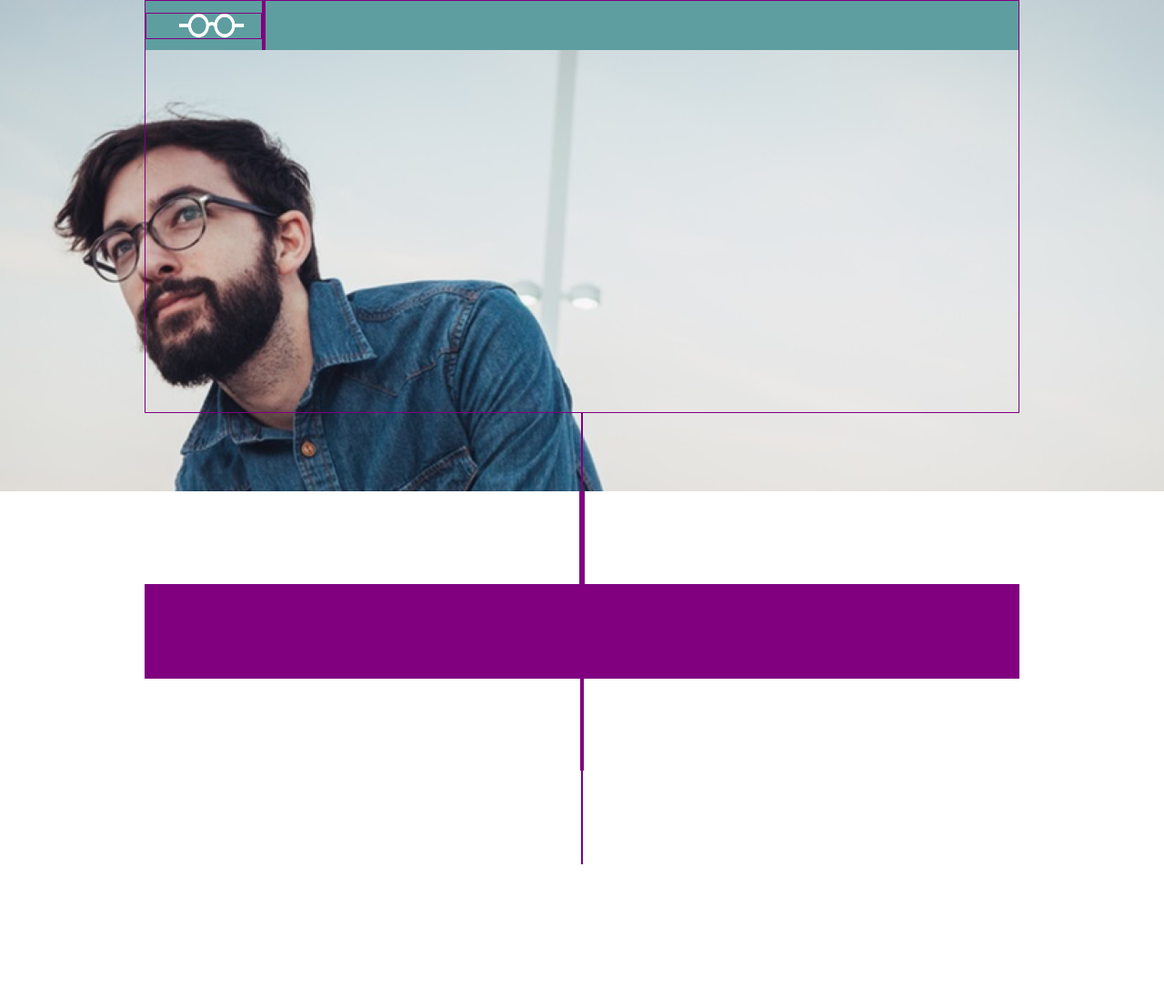
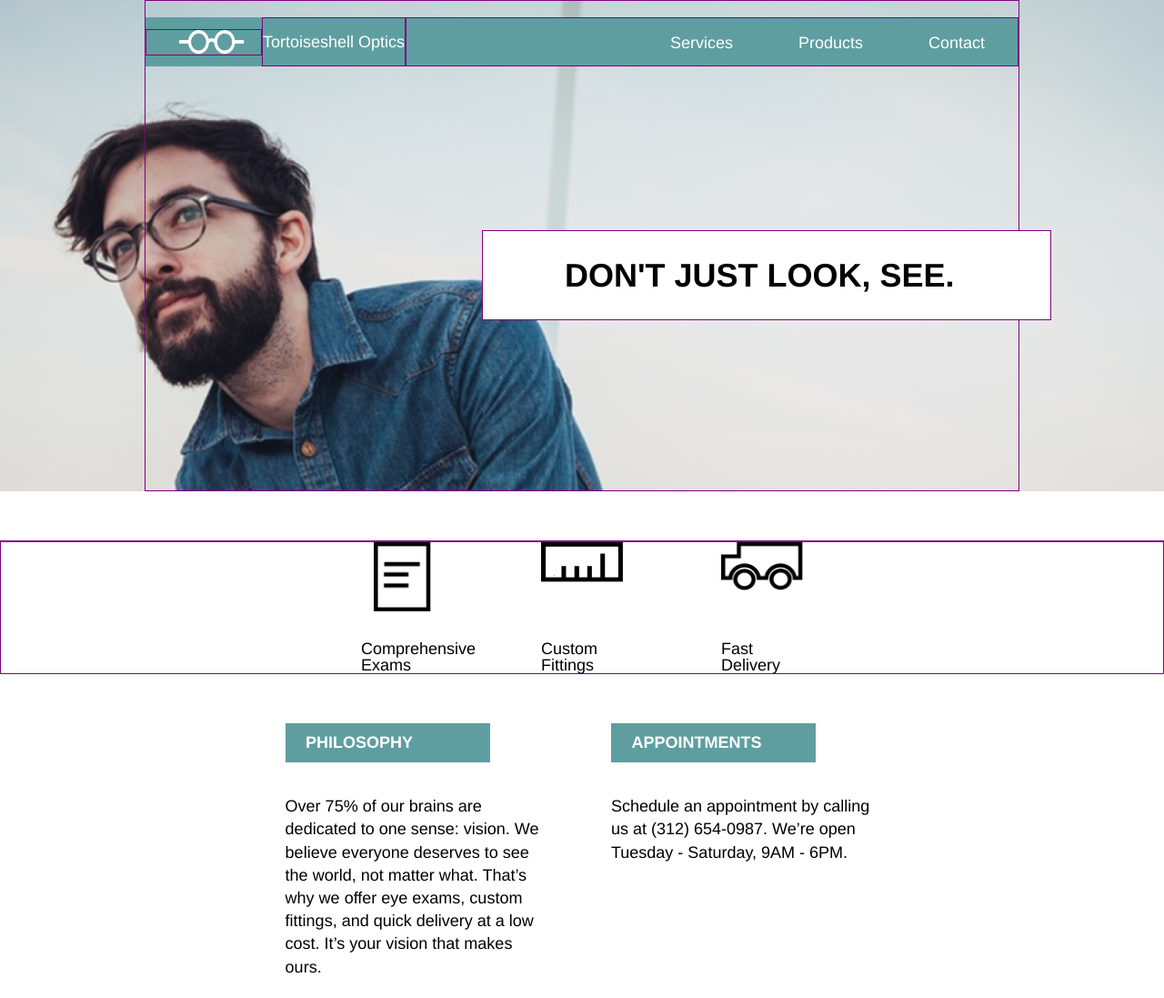
Before and after one commit to justamanda/tortoiseshell, a plain HTML site: page index.html in a window 1280 px wide. Shown: the top 1097 px of the page at 91% size. Before the commit the page ends 950 px from the top, so only its background shows below. Drawn offline with Linux system fonts and the light colour scheme.

Commit message:
main div complete

```diff
--- a/Resources/CSS/style.css
+++ b/Resources/CSS/style.css
@@ -25,7 +25,8 @@ header{
   align-items:center;
 }
 header.container{
-
+  display:flex;
+  flex-direction:column;
 }
 .container{
   width:960px;
@@ -36,6 +37,7 @@ header.container{
 .top-banner{
   display:flex;
   flex-direction:row;
+  margin-top:1rem;
   background-color:cadetblue;
   width:100%;
   height:3rem;
@@ -57,78 +59,156 @@ header.container{
 }
 
 .brand{
+  display:flex;
+  align-items:center;
+  color:white;
   border: purple 1px solid;
 
 }
 
 .nav{
   border: purple 1px solid;
-
+  display:flex;
+  justify-content:flex-end;
+  width:70%;
 }
 
-.mobile.nav{
-  border: purple 1px solid;
+.nav li{
+  list-style: none;
+  color:white;
+  padding: 1rem 2rem;
+}
 
+.mobile-nav li{
+
+  list-style: none;
+  color:white;
+  padding: 1rem 2rem;
+  display:none;
+}
+
+.tag-container{
+  display:flex;
+  justify-content:flex-end;
+
+  width:960px;
 }
 
 .tagline{
   border: purple 1px solid;
-  background-color:purple;
-  height:100px;
+  background-color:white;
+  padding: 1.5rem 5rem;
+  padding-right:3rem;
+  width:50%;
+  margin-top:10rem;
+  margin-right:-2rem;
+}
+
+h1{
+  font-weight:bold;
+  font-size:2rem;
+  line-height:1.2;
+  margin:0;
+  padding:0;
+
 }
 
 .main{
+  margin-top:3rem;
   border: purple 1px solid;
-  background-color:purple;
-  height:100px;
+  width:100%;
 }
 
 .icons{
   border: purple 1px solid;
-  background-color:purple;
-  height:100px;
+  height:8rem;
+  display:flex;
+  justify-content:center;
+  align-items:center;
+  margin-bottom:3rem;
+}
+
+.exam,
+.fittings,
+.delivery{
+  display:flex;
+  flex-direction:column;
+  justify-content:space-between;
+  align-items:center;
+  margin: 0 3rem;
+  height:8rem;
+}
+
+.exam p,
+.fittings p,
+.delivery p{
+  width:5rem;
 }
 
 .exam{
-  border: purple 1px solid;
-  background-color:purple;
-  height:100px;
+
+}
+
+.exam img{
+  width:3.5rem;
 }
 
 .fittings{
-  border: purple 1px solid;
-  background-color:purple;
-  height:100px;
+
+}
+
+.fittings img{
+  width:5rem;
 }
 
 .delivery{
-  border: purple 1px solid;
-  background-color:purple;
-  height:100px;
+
+}
+
+.delivery img{
+  width:5rem;
+}
+
+.mid {
+  display:flex;
+  justify-content:center;
+  margin-bottom:5rem;
 }
 
 .philosophy{
-  border: purple 1px solid;
-  background-color:purple;
-  height:100px;
+  padding-right:2.5%;
+  display:flex;
+  flex-direction:column;
+}
+
+.philosophy,
+.appointments{
+  width:23%;
 }
 
 .title{
-  border: purple 1px solid;
-  background-color:purple;
-  height:100px;
+  width:10rem;
+  color:white;
+  background-color:cadetblue;
+  padding:.5rem 1.25rem;
+  font-weight:bold;
+  margin-bottom:1rem;
 }
 
-.info{
-  border: purple 1px solid;
-  background-color:purple;
-  height:100px;
+h2{
+  line-height:1.4rem;
+}
+
+.info p{
+  width:100%;
+  padding:1rem 0;
+  line-height:1.4rem;
+
 }
 
 .appointments{
-  border: purple 1px solid;
-  background-color:purple;
-  height:100px;
+  padding-left:2.5%;
+
 }
 
 .bot.logo{
@@ -140,5 +220,4 @@ header.container{
 .copyr{
   border: purple 1px solid;
   background-color:purple;
-  height:100px;
 }
--- a/index.html
+++ b/index.html
@@ -17,51 +17,63 @@
           <img src="resources/images/logo-white.png" alt="white glasses logo">
         </div>
         <div class="brand">
-          <p></p>
+          <p>Tortoiseshell Optics</p>
         </div>
         <div class="nav">
+          <li>Services</li>
+          <li>Products</li>
+          <li>Contact</li>
         </div>
-        <div class="mobile.nav">
+        <div class="mobile-nav">
+          <li>Menu</li>
         </div>
       </div>
+
+<!--- tagline inside of container? --->
+     <div class="tag-container">
+      <div class="tagline">
+        <h1>DON'T JUST LOOK, SEE.</h1>
+      </div>
+     </div>
     </div>
-<!--- tagline outside of container? --->
-      <div class="tagline">
-
-      </div>
     </header>
 <!--- below cover image --->
     <div class="main">
 <!--- icons/info --->
       <div class="icons">
         <div class="exam">
-
+          <img src="resources/images/paper-icon.png" alt="Icon of piece of paper">
+          <p>Comprehensive Exams</p>
         </div>
         <div class="fittings">
-
+          <img src="resources/images/ruler-icon.png" alt="Icon of a ruler">
+          <p>Custom Fittings</p>
         </div>
         <div class="delivery">
-
+          <img src="resources/images/truck-icon.png" alt="Icon of a delivery truck">
+          <p>Fast Delivery</p>
         </div>
       </div>
 <!--- blue boxes/info --->
+     <div class=mid>
       <div class="philosophy">
         <div class="title">
-
+          <h2>PHILOSOPHY</h2>
         </div>
         <div class="info">
-
+         <p>Over 75% of our brains are dedicated to one sense: vision. We believe everyone deserves to see the world, not matter what. That’s why we offer eye exams, custom fittings, and quick delivery at a low cost. It’s your vision that makes ours.</p>
         </div>
 
       </div>
       <div class="appointments">
         <div class="title">
-
+         <h2>APPOINTMENTS</h2>
         </div>
         <div class="info">
-
+          <p>Schedule an appointment by calling us at (312) 654-0987. We’re open Tuesday - Saturday, 9AM - 6PM.</p>
         </div>
       </div>
+    </div>
     </div>
     <footer>
 <!--- footer inside container --->
```
Also changed, not shown: 2 other files.
